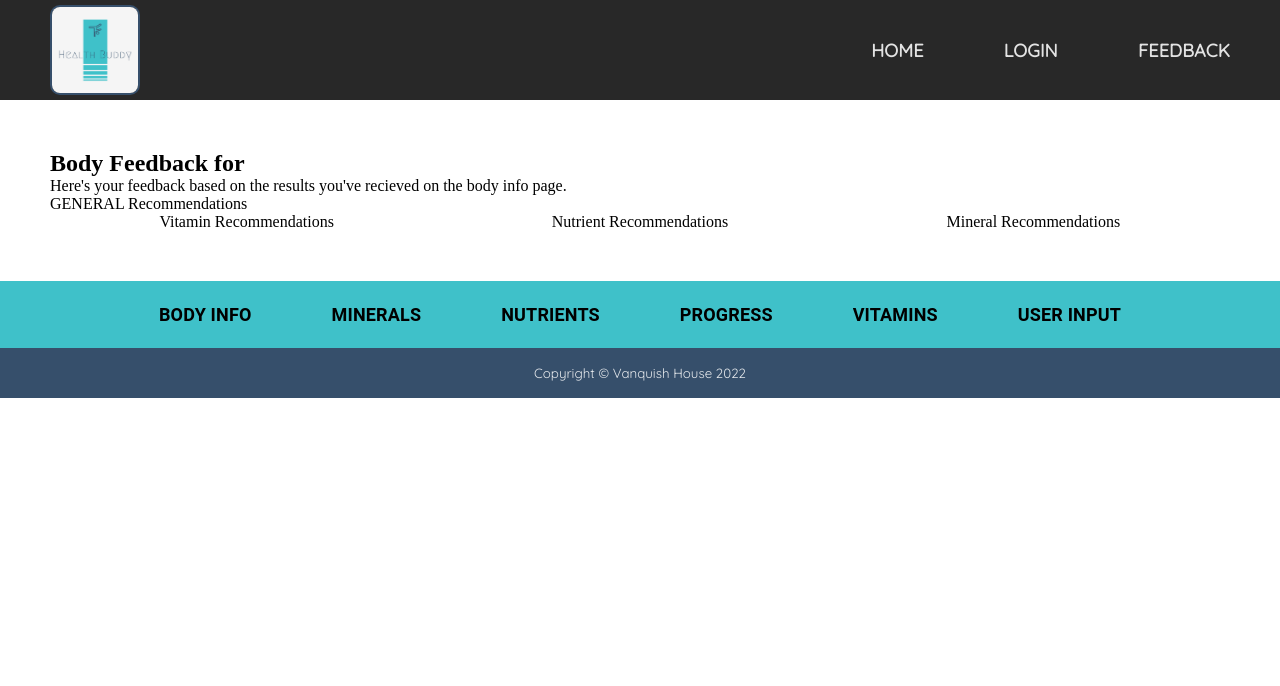
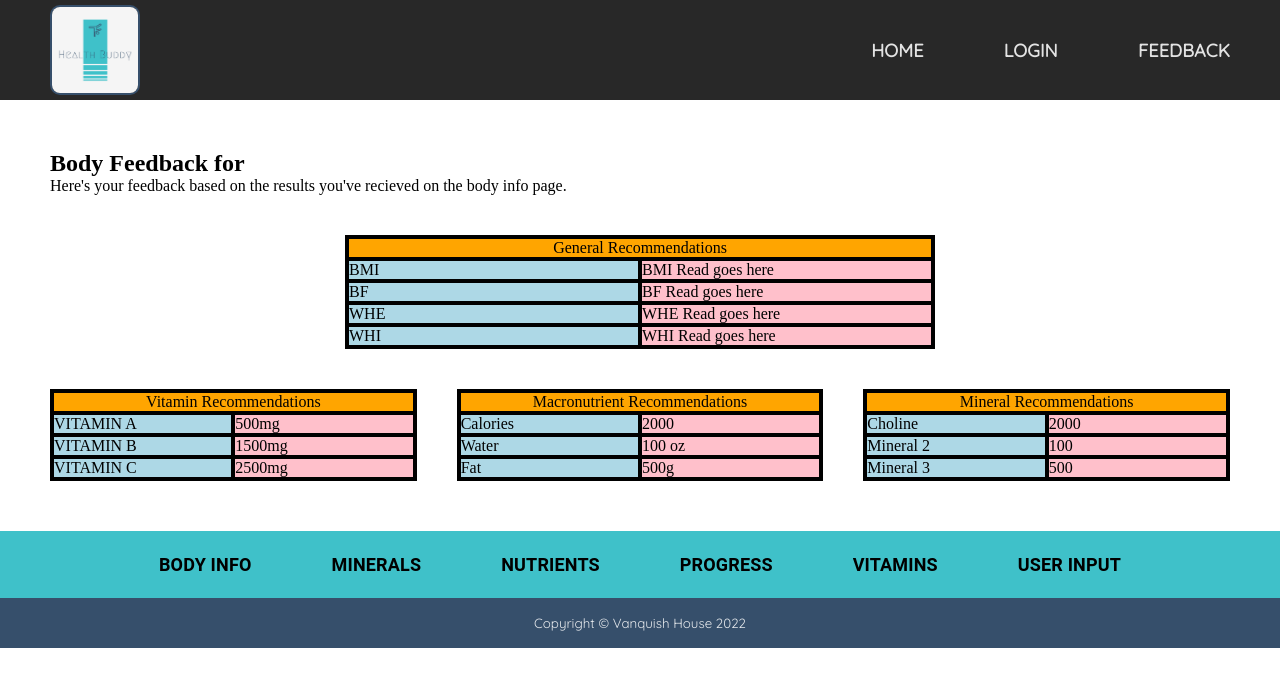
Before and after one commit to 220523-Java-React/vanquish_p2, a React (Create React App) app: page /body-feedback in a window 1280 px wide. Shown: the top 686 px of the page. Built offline with nearby package versions, Linux system fonts and the light colour scheme; a web font is replaced by a local one.

Commit message:
setup basic feedback table layout

```diff
--- a/src/pages/BodyFeedback.js
+++ b/src/pages/BodyFeedback.js
@@ -7,6 +7,7 @@ import {
 } from '@mui/material';
 
 import NavMenu from '../components/NavMenu';
+import { textAlign } from '@mui/system';
 
 const BodyFeedback = ({results, name}) => {
 
@@ -35,7 +36,7 @@ const BodyFeedback = ({results, name}) => {
                     padding: '20px 25px',
                     borderRadius: '5px',
                     // border: '2px solid ',
-                    color: 'lightblue',
+                    color: 'lightlightblue',
                     fontWeight: 'bold'
                   }}
                 >
@@ -62,26 +63,117 @@ const BodyFeedback = ({results, name}) => {
         </h2>
         <p>Here's your feedback based on the results you've recieved on the body info page.</p>
 
-        <Box>
-            GENERAL Recommendations
+        <Box style={{display: 'flex', justifyContent: 'center', margin: '40px 0'}}>
+          <Grid container justifyContent='center' style={{border: '2px solid black', width: '50%'}}>
+            <Grid item xs={12} style={{background: 'orange', border: '2px solid black', textAlign: 'center'}}>
+              General Recommendations
+            </Grid>
+            <Grid item xs={6} style={{background: 'lightblue', border: '2px solid black'}}>
+              BMI
+            </Grid>
+            <Grid item xs={6} style={{background: 'pink', border: '2px solid black'}}>
+              BMI Read goes here
+            </Grid>
+            <Grid item xs={6} style={{background: 'lightblue', border: '2px solid black'}}>
+              BF
+            </Grid>
+            <Grid item xs={6} style={{background: 'pink', border: '2px solid black'}}>
+              BF Read goes here
+            </Grid>
+            <Grid item xs={6} style={{background: 'lightblue', border: '2px solid black'}}>
+              WHE
+            </Grid>
+            <Grid item xs={6} style={{background: 'pink', border: '2px solid black'}}>
+              WHE Read goes here
+            </Grid>
+            <Grid item xs={6} style={{background: 'lightblue', border: '2px solid black'}}>
+              WHI
+            </Grid>
+            <Grid item xs={6} style={{background: 'pink', border: '2px solid black'}}>
+              WHI Read goes here
+            </Grid>
+          </Grid>
+
         </Box>
 
-        <Grid container justifyContent='space-between'>
+        <Grid container justifyContent='space-between' spacing={5}>
           <Grid item xs={12} lg={4}>
-            <Grid container justifyContent='center'>
-              Vitamin Recommendations
+            <Grid container justifyContent='center' style={{border: '2px solid black'}}>
+              <Grid item xs={12} style={{background: 'orange', border: '2px solid black', textAlign: 'center'}}>
+                Vitamin Recommendations
+              </Grid>
+              <Grid item xs={6} style={{background: 'lightblue', border: '2px solid black'}}>
+                VITAMIN A
+              </Grid>
+              <Grid item xs={6} style={{background: 'pink', border: '2px solid black'}}>
+                500mg
+              </Grid>
+              <Grid item xs={6} style={{background: 'lightblue', border: '2px solid black'}}>
+                VITAMIN B
+              </Grid>
+              <Grid item xs={6} style={{background: 'pink', border: '2px solid black'}}>
+                1500mg
+              </Grid>
+              <Grid item xs={6} style={{background: 'lightblue', border: '2px solid black'}}>
+                VITAMIN C
+              </Grid>
+              <Grid item xs={6} style={{background: 'pink', border: '2px solid black'}}>
+                2500mg
+              </Grid>
             </Grid>
           </Grid>
           <Grid item xs={12} lg={4}>
-            <Grid container justifyContent='center'>
-              Nutrient Recommendations
+            <Grid container justifyContent='center' style={{border: '2px solid black'}}>
+            <Grid item xs={12} style={{background: 'orange', border: '2px solid black', textAlign: 'center'}}>
+                Macronutrient Recommendations
+              </Grid>
+              <Grid item xs={6} style={{background: 'lightblue', border: '2px solid black'}}>
+                Calories
+              </Grid>
+              <Grid item xs={6} style={{background: 'pink', border: '2px solid black'}}>
+                2000
+              </Grid>
+              <Grid item xs={6} style={{background: 'lightblue', border: '2px solid black'}}>
+                Water
+              </Grid>
+              <Grid item xs={6} style={{background: 'pink', border: '2px solid black'}}>
+                100 oz
+              </Grid>
+              <Grid item xs={6} style={{background: 'lightblue', border: '2px solid black'}}>
+                Fat
+              </Grid>
+              <Grid item xs={6} style={{background: 'pink', border: '2px solid black'}}>
+                500g
+              </Grid>
             </Grid>
           </Grid>
           <Grid item xs={12} lg={4}>
-            <Grid container justifyContent='center'>
-              Mineral Recommendations
+            <Grid container justifyContent='center' style={{border: '2px solid black'}}>
+              <Grid item xs={12} style={{background: 'orange', border: '2px solid black', textAlign: 'center'}}>
+                Mineral Recommendations
+              </Grid>
+              <Grid item xs={6} style={{background: 'lightblue', border: '2px solid black'}}>
+                Choline
+              </Grid>
+              <Grid item xs={6} style={{background: 'pink', border: '2px solid black'}}>
+                2000
+              </Grid>
+              <Grid item xs={6} style={{background: 'lightblue', border: '2px solid black'}}>
+                Mineral 2
+              </Grid>
+              <Grid item xs={6} style={{background: 'pink', border: '2px solid black'}}>
+                100
+              </Grid>
+              <Grid item xs={6} style={{background: 'lightblue', border: '2px solid black'}}>
+                Mineral 3
+              </Grid>
+              <Grid item xs={6} style={{background: 'pink', border: '2px solid black'}}>
+                500
+              </Grid>
             </Grid>
           </Grid>
+
+
         </Grid>
       </section>
 
```
